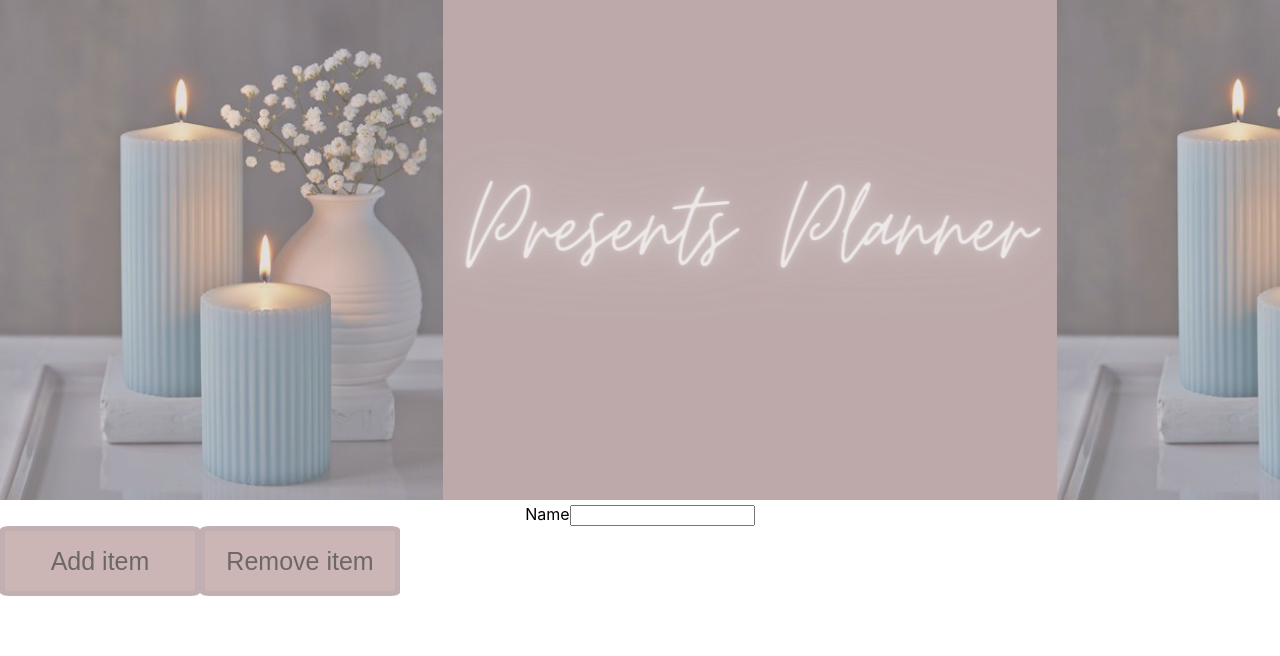
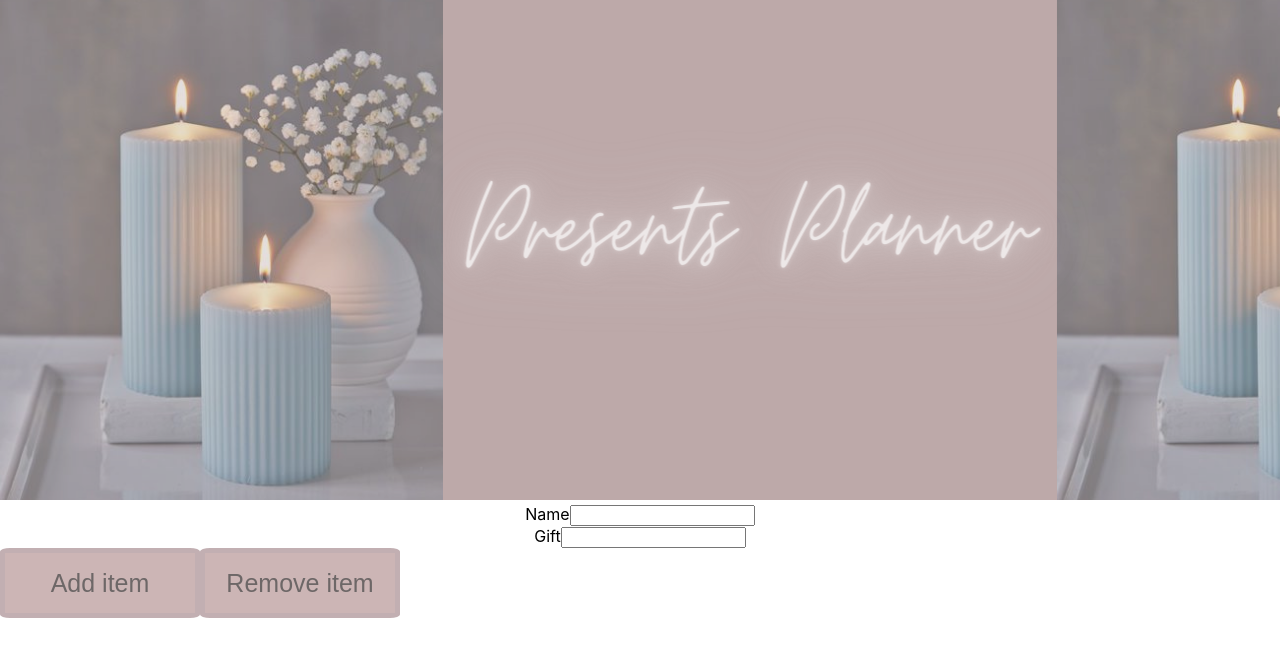
Before and after one commit to emilyjspencer/Presents-, a React (Create React App) app: page / in a window 1280 px wide. Shown: the top 656 px of the page. Built offline with nearby package versions, Linux system fonts and the light colour scheme.

Commit message:
Adds passing test for event listener - entering gift into input box

```diff
--- a/src/components/Present.js
+++ b/src/components/Present.js
@@ -18,6 +18,9 @@ class Present extends Component {
                <FormGroup>
                    <FormLabel>Name</FormLabel>
                    <FormControl onChange={event => this.setState({ person: event.target.value })} className="name" />
+                   <br />
+                   <FormLabel>Gift</FormLabel>
+                   <FormControl onChange={event => this.setState({ present: event.target.value })} className="present" />
                </FormGroup>
            </Form>
 
```
Also changed, not shown: 1 other file (tests, documents, lock files or other folders).
